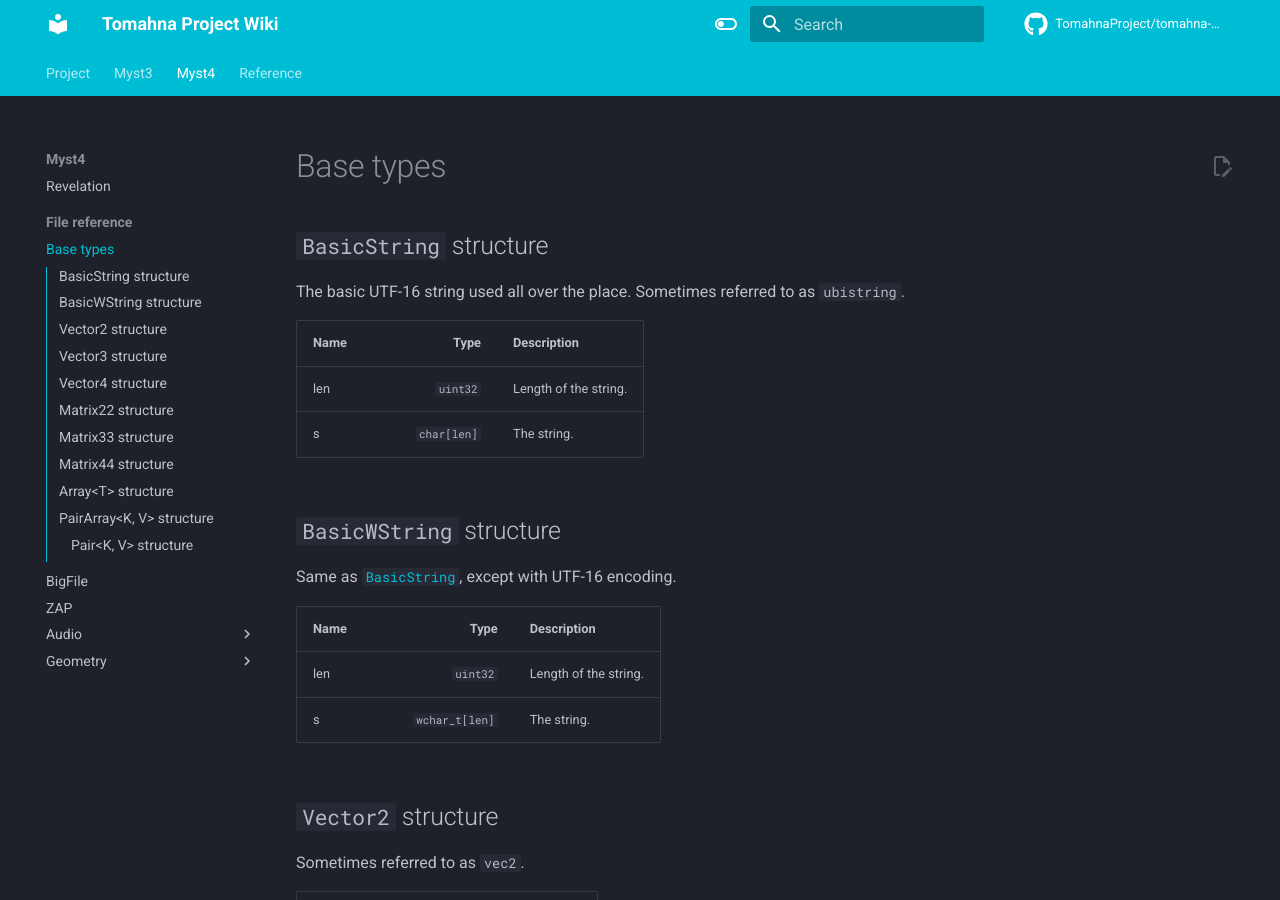
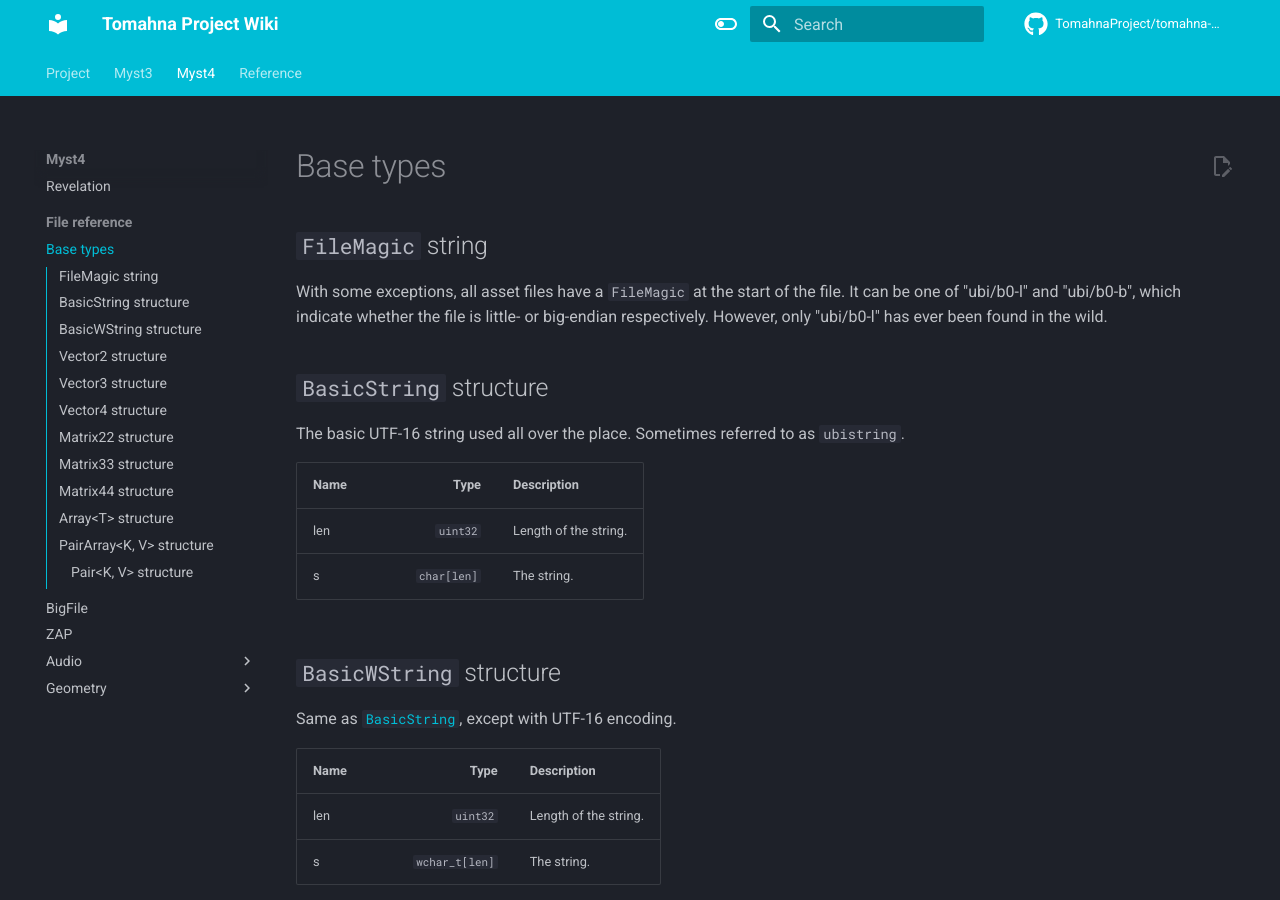
Before and after one commit to TomahnaProject/tomahna-project-wiki, an MkDocs documentation site: the page built from docs/myst4/file-reference/base.md, in a window 1280 px wide and 900 px high. Built offline with MkDocs 1.6.1 and Material for MkDocs 9.7.7, drawn with Linux system fonts in a browser that asks for light colours; comment, search, counter and statistics services are not loaded.

Commit message:
myst4/file-reference/base: add `FileMagic`

```diff
--- a/docs/myst4/file-reference/base.md
+++ b/docs/myst4/file-reference/base.md
@@ -1,4 +1,8 @@
 # Base types
+
+## `FileMagic` string
+
+With some exceptions, all asset files have a `FileMagic` at the start of the file. It can be one of "ubi/b0-l" and "ubi/b0-b", which indicate whether the file is little- or big-endian respectively. However, only "ubi/b0-l" has ever been found in the wild.
 
 ## `BasicString` structure
 
```
